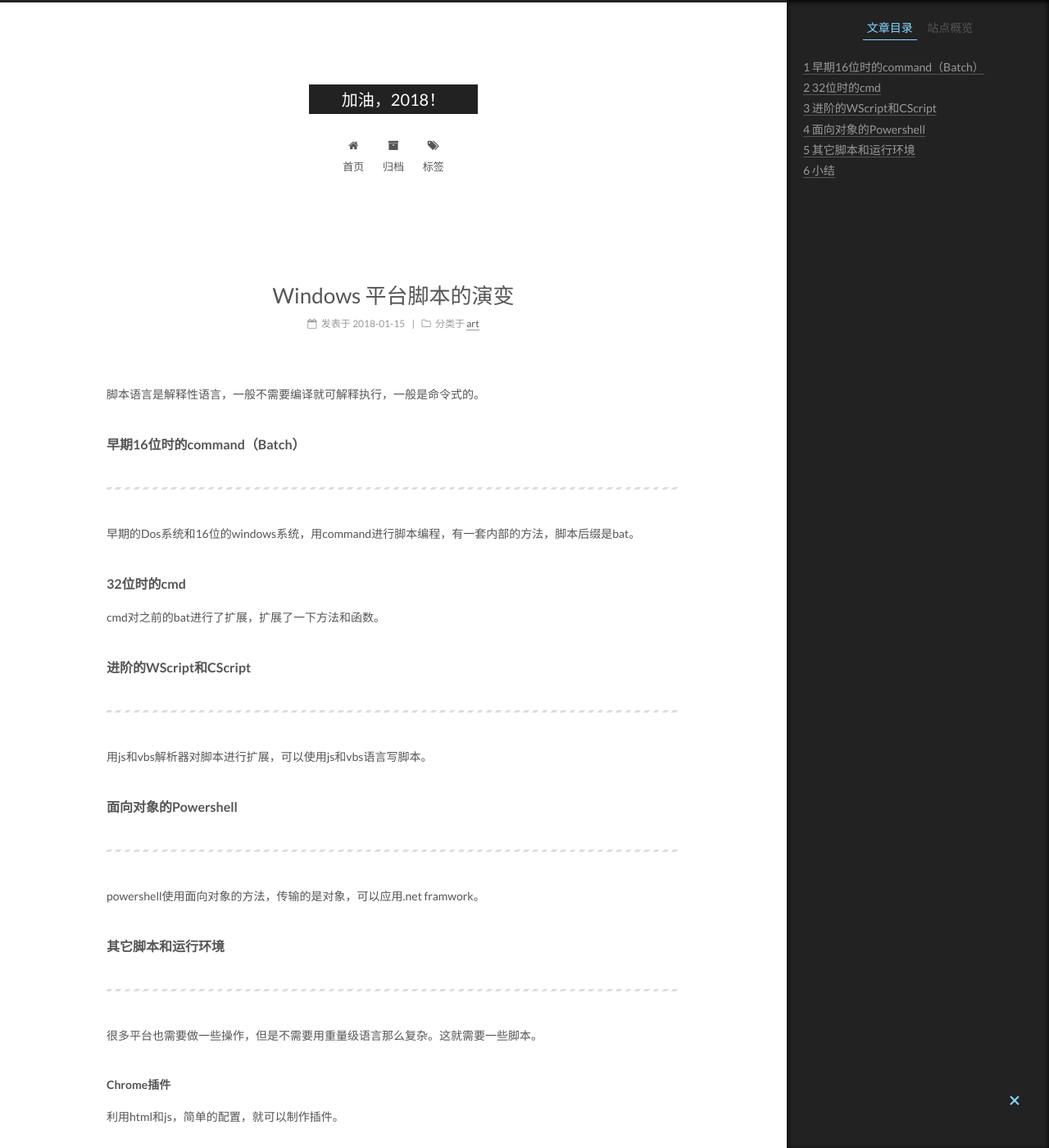
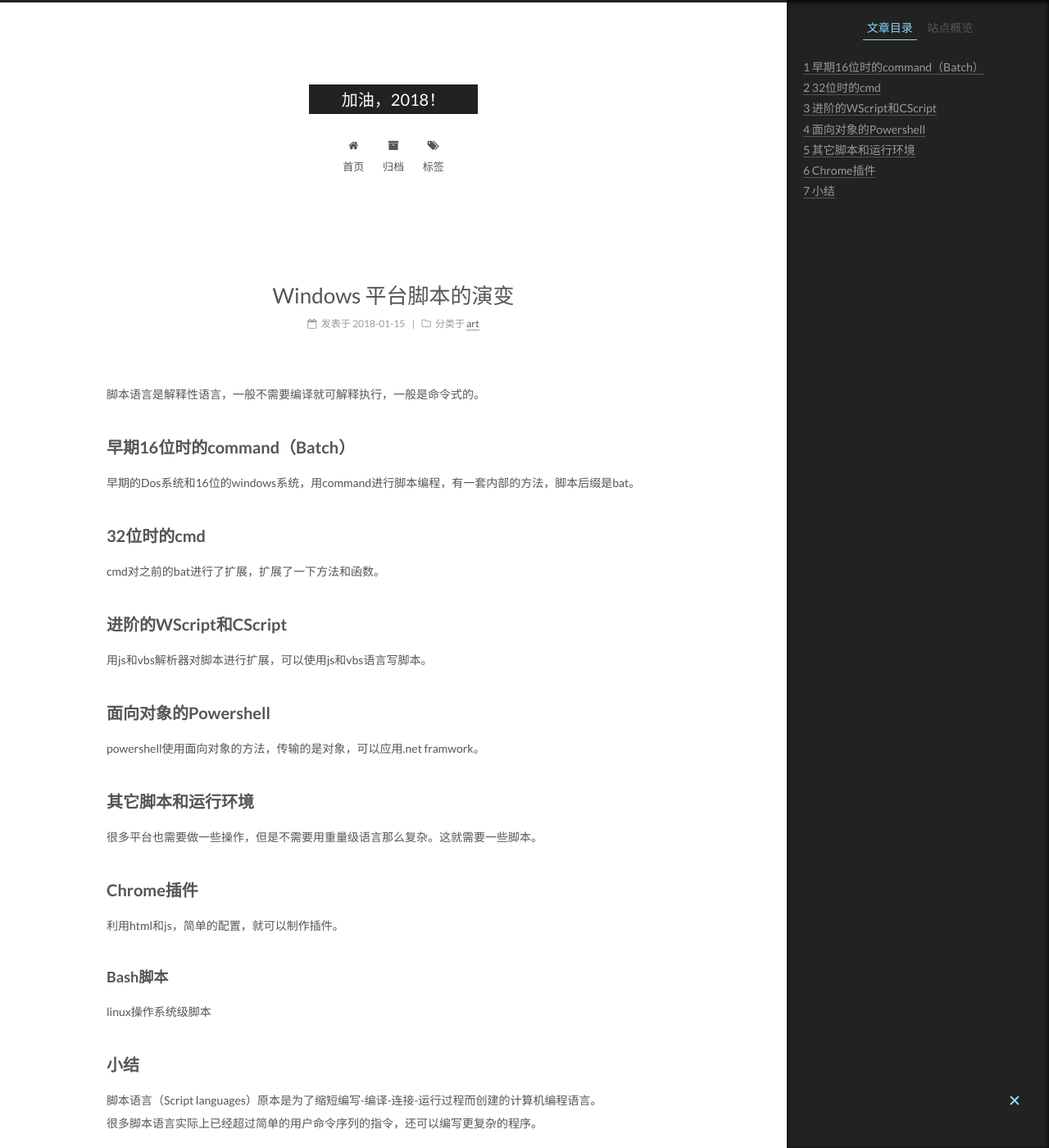
Before and after one commit to oivx/blog, a Jekyll site: the page built from _posts/2018-01-15-Windows 平台脚本的演变.md, in a window 1280 px wide and 1400 px high. Shown: the whole window at 82% size. Built offline with Jekyll 4.4.1, drawn with Linux system fonts in a browser that asks for light colours; some of the changed text lies outside the part shown.

Commit message:
Modify format

```diff
--- a/_posts/2018-01-15-Windows 平台脚本的演变.md
+++ b/_posts/2018-01-15-Windows 平台脚本的演变.md
@@ -10,36 +10,27 @@ tags:
 ---
 脚本语言是解释性语言，一般不需要编译就可解释执行，一般是命令式的。
 
-#### 早期16位时的command（Batch）
+## 早期16位时的command（Batch）
+早期的Dos系统和16位的windows系统，用command进行脚本编程，有一套内部的方法，脚本后缀是bat。
 
----
+## 32位时的cmd
+cmd对之前的bat进行了扩展，扩展了一下方法和函数。
 
-早期的Dos系统和16位的windows系统，用command进行脚本编程，有一套内部的方法，脚本后缀是bat。
-#### 32位时的cmd
-cmd对之前的bat进行了扩展，扩展了一下方法和函数。
-#### 进阶的WScript和CScript
+## 进阶的WScript和CScript
+用js和vbs解析器对脚本进行扩展，可以使用js和vbs语言写脚本。
 
----
+## 面向对象的Powershell
+powershell使用面向对象的方法，传输的是对象，可以应用.net framwork。
 
-用js和vbs解析器对脚本进行扩展，可以使用js和vbs语言写脚本。
-#### 面向对象的Powershell
+## 其它脚本和运行环境
+很多平台也需要做一些操作，但是不需要用重量级语言那么复杂。这就需要一些脚本。
 
----
+## Chrome插件
+利用html和js，简单的配置，就可以制作插件。
 
-powershell使用面向对象的方法，传输的是对象，可以应用.net framwork。
-#### 其它脚本和运行环境
-
----
-
-很多平台也需要做一些操作，但是不需要用重量级语言那么复杂。这就需要一些脚本。
-##### Chrome插件
-利用html和js，简单的配置，就可以制作插件。
-##### Bash脚本
+### Bash脚本
 linux操作系统级脚本
 
-#### 小结
-
----
-
+## 小结
 脚本语言（Script languages）原本是为了缩短编写-编译-连接-运行过程而创建的计算机编程语言。
 很多脚本语言实际上已经超过简单的用户命令序列的指令，还可以编写更复杂的程序。
```
Also changed, not shown: _posts/2018-02-16-Windows中的消息机制.md (+7 -7 lines), _posts/2018-03-15-关于VB.md (+4 -14 lines), _posts/2018-04-16-数据库加密.md (+5 -5 lines).
